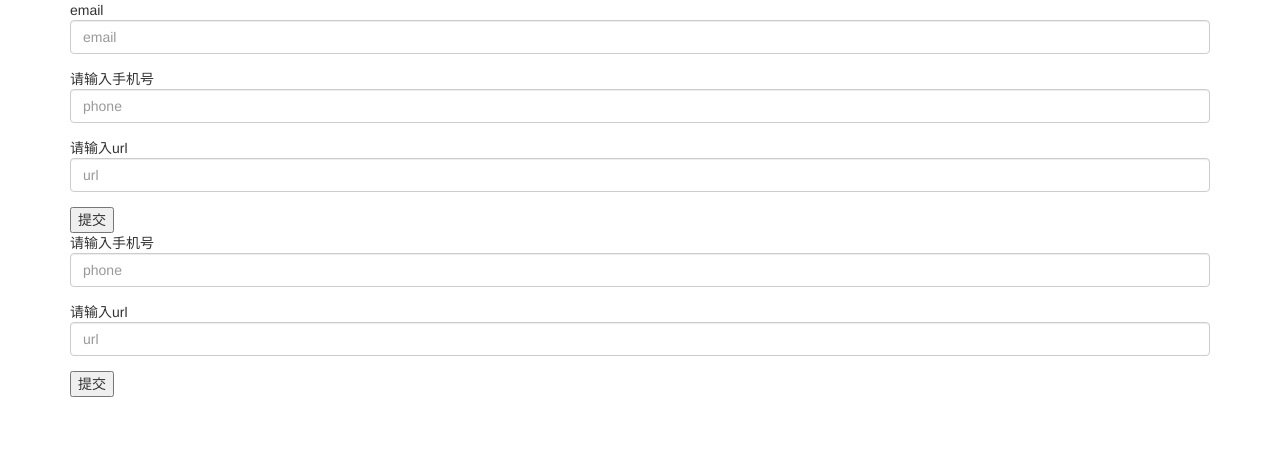
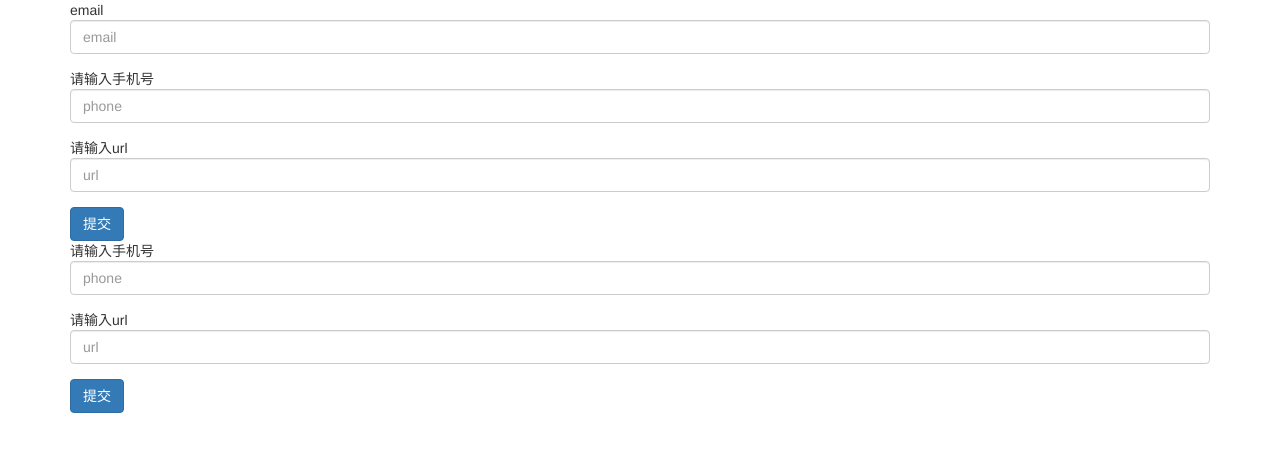
Before and after one commit to bailinlin/trInput, a website: page demo/index.html in a window 1280 px wide. Drawn offline with nearby package versions, Linux system fonts and the light colour scheme.

Commit message:
add demo style class

```diff
--- a/demo/index.html
+++ b/demo/index.html
@@ -27,7 +27,7 @@
                 <input type="text" class="form-control" placeholder="url" tr-valid="url">
             </div>
 
-            <button>提交</button>
+            <button class="btn btn-primary">提交</button>
         </form>
 
 
@@ -44,7 +44,7 @@
                 <input type="text" class="form-control" placeholder="url" tr-valid="url">
             </div>
 
-            <button onsubmit="alert('验证之后开始提交表单')">提交</button>
+            <button class="btn btn-primary">提交</button>
         </form>
     </div>
 
```
